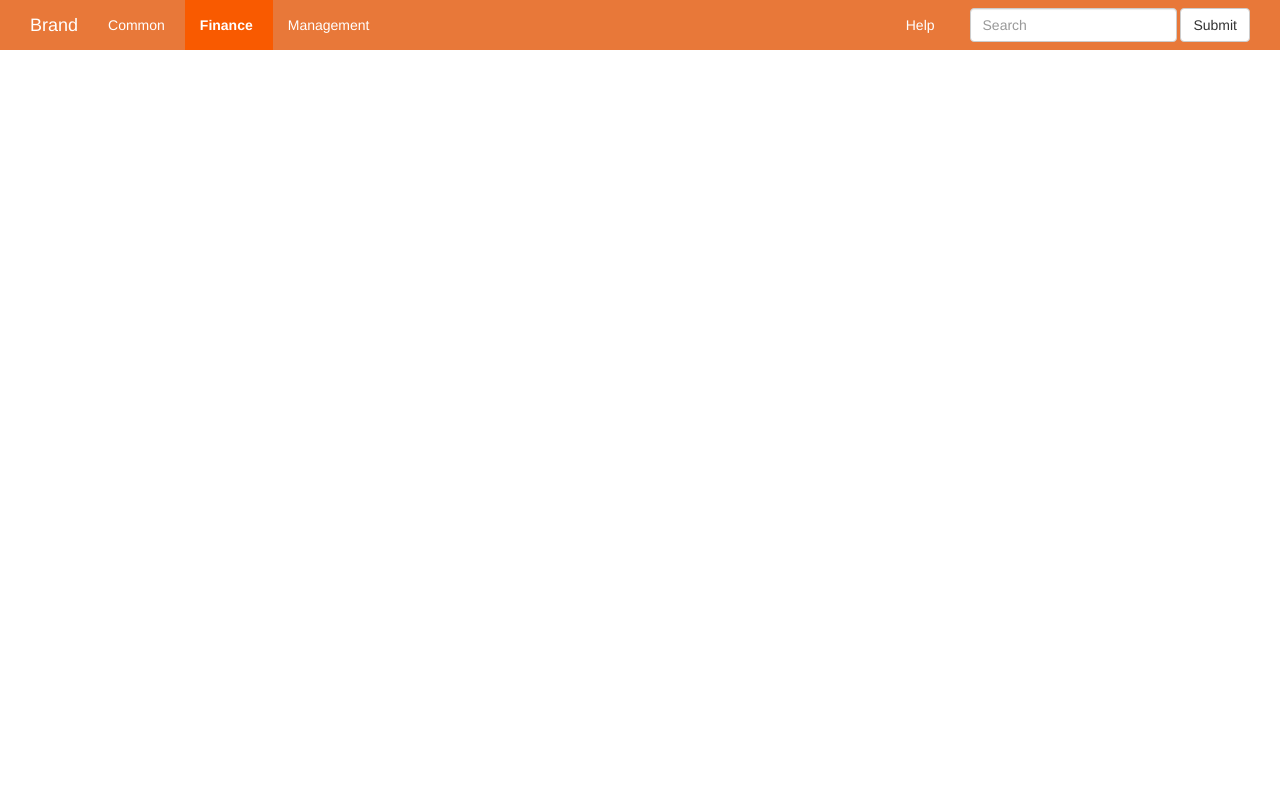
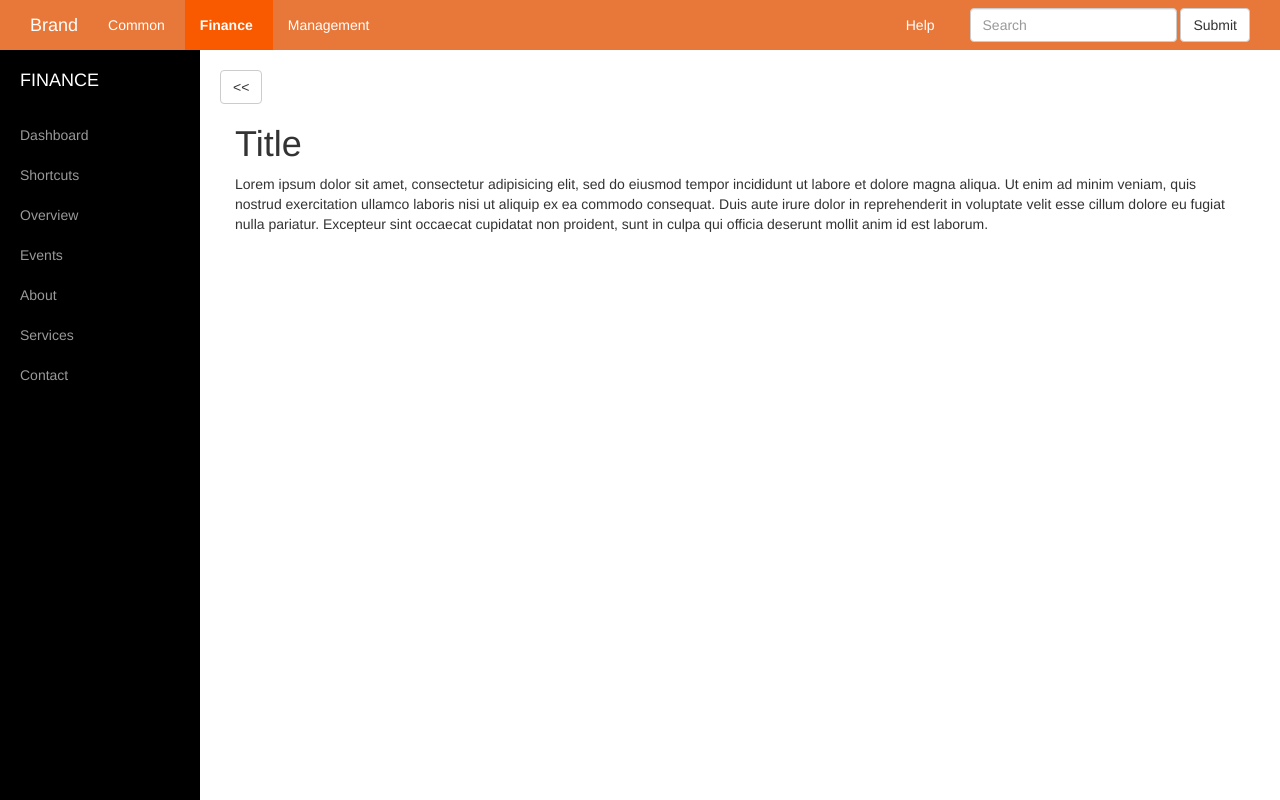
Before and after one commit to zieka/finance_mock, a plain HTML site: page index.html in a window 1280 px wide. Drawn offline with nearby package versions, Linux system fonts and the light colour scheme.

Commit message:
setup side bar

```diff
--- /dev/null
+++ b/css/simple-sidebar.css
@@ -0,0 +1,126 @@
+/*!
+ * Start Bootstrap - Simple Sidebar (http://startbootstrap.com/)
+ * Copyright 2013-2016 Start Bootstrap
+ * Licensed under MIT (https://github.com/BlackrockDigital/startbootstrap/blob/gh-pages/LICENSE)
+ */
+
+/* Toggle Styles */
+
+#wrapper {
+    padding-left: 0;
+    -webkit-transition: all 0.5s ease;
+    -moz-transition: all 0.5s ease;
+    -o-transition: all 0.5s ease;
+    transition: all 0.5s ease;
+}
+
+#wrapper.toggled {
+    padding-left: 200px;
+}
+
+#sidebar-wrapper {
+    z-index: 1000;
+    position: fixed;
+    left: 200px;
+    width: 0;
+    height: 100%;
+    margin-left: -200px;
+    overflow-y: auto;
+    background: #000;
+    -webkit-transition: all 0.5s ease;
+    -moz-transition: all 0.5s ease;
+    -o-transition: all 0.5s ease;
+    transition: all 0.5s ease;
+}
+
+#wrapper.toggled #sidebar-wrapper {
+    width: 200px;
+}
+
+#page-content-wrapper {
+    width: 100%;
+    position: absolute;
+    padding: 15px;
+}
+
+#wrapper.toggled #page-content-wrapper {
+    position: absolute;
+    margin-right: -200px;
+}
+
+/* Sidebar Styles */
+
+.sidebar-nav {
+    position: absolute;
+    top: 0;
+    width: 200px;
+    margin: 0;
+    padding: 0;
+    list-style: none;
+}
+
+.sidebar-nav li {
+    text-indent: 20px;
+    line-height: 40px;
+}
+
+.sidebar-nav li a {
+    display: block;
+    text-decoration: none;
+    color: #999999;
+}
+
+.sidebar-nav li a:hover {
+    text-decoration: none;
+    color: #fff;
+    background: rgba(255,255,255,0.2);
+}
+
+.sidebar-nav li a:active,
+.sidebar-nav li a:focus {
+    text-decoration: none;
+}
+
+.sidebar-nav > .sidebar-brand {
+    height: 65px;
+    font-size: 18px;
+    line-height: 60px;
+    color: white;
+}
+
+.sidebar-nav > .sidebar-brand a {
+    color: #999999;
+}
+
+.sidebar-nav > .sidebar-brand a:hover {
+    color: #fff;
+    background: none;
+}
+
+@media(min-width:768px) {
+    #wrapper {
+        padding-left: 200px;
+    }
+
+    #wrapper.toggled {
+        padding-left: 0;
+    }
+
+    #sidebar-wrapper {
+        width: 200px;
+    }
+
+    #wrapper.toggled #sidebar-wrapper {
+        width: 0;
+    }
+
+    #page-content-wrapper {
+        padding: 20px;
+        position: relative;
+    }
+
+    #wrapper.toggled #page-content-wrapper {
+        position: relative;
+        margin-right: 0;
+    }
+}
--- a/index.html
+++ b/index.html
@@ -16,7 +16,7 @@
       <script src="https://oss.maxcdn.com/libs/html5shiv/3.7.2/html5shiv.js"></script>
       <script src="https://oss.maxcdn.com/libs/respond.js/1.4.2/respond.min.js"></script>
     <![endif]-->
-
+    <link rel="stylesheet" href="css/simple-sidebar.css">
     <link rel="stylesheet" href="css/styles.css">
   </head>
   <body>
@@ -54,9 +54,68 @@
   </div><!-- /.container-fluid -->
 </nav>
 
+<div id="wrapper">
+     <!-- Sidebar -->
+     <div id="sidebar-wrapper">
+         <ul class="sidebar-nav">
+             <li class="sidebar-brand">
+                     FINANCE
+             </li>
+             <li>
+                 <a href="#">Dashboard</a>
+             </li>
+             <li>
+                 <a href="#">Shortcuts</a>
+             </li>
+             <li>
+                 <a href="#">Overview</a>
+             </li>
+             <li>
+                 <a href="#">Events</a>
+             </li>
+             <li>
+                 <a href="#">About</a>
+             </li>
+             <li>
+                 <a href="#">Services</a>
+             </li>
+             <li>
+                 <a href="#">Contact</a>
+             </li>
+         </ul>
+     </div>
+     <!-- /#sidebar-wrapper -->
+
+     <!-- Page Content -->
+     <div id="page-content-wrapper">
+         <div class="container-fluid">
+             <div class="row">
+              <a href="#menu-toggle" class="btn btn-default" id="menu-toggle">&lt;&lt;</a>
+                 <div class="col-lg-12">
+                     <h1>Title</h1>
+                     <p>Lorem ipsum dolor sit amet, consectetur adipisicing elit, sed do eiusmod tempor incididunt ut labore et dolore magna aliqua. Ut enim ad minim veniam, quis nostrud exercitation ullamco laboris nisi ut aliquip ex ea commodo consequat. Duis aute irure dolor in reprehenderit in voluptate velit esse cillum dolore eu fugiat nulla pariatur. Excepteur sint occaecat cupidatat non proident, sunt in culpa qui officia deserunt mollit anim id est laborum.</p>
+                 </div>
+             </div>
+         </div>
+     </div>
+     <!-- /#page-content-wrapper -->
+
+ </div>
+ <!-- /#wrapper -->
+
     <!-- jQuery (necessary for Bootstrap's JavaScript plugins) -->
     <script src="https://ajax.googleapis.com/ajax/libs/jquery/1.11.3/jquery.min.js"></script>
     <!-- Include all compiled plugins (below), or include individual files as needed -->
     <script src="https://maxcdn.bootstrapcdn.com/bootstrap/3.3.5/js/bootstrap.min.js"></script>
+    <!-- For the collapsing -->
+    <script>
+      $("#menu-toggle").click(function(e) {
+          e.preventDefault();
+          $("#wrapper").toggleClass("toggled");
+          var direction = $("#menu-toggle").text();
+          if (direction == "<<") {$("#menu-toggle").text(">>");}
+          if (direction == ">>") {$("#menu-toggle").text("<<");}
+      });
+    </script>
   </body>
 </html>
```
